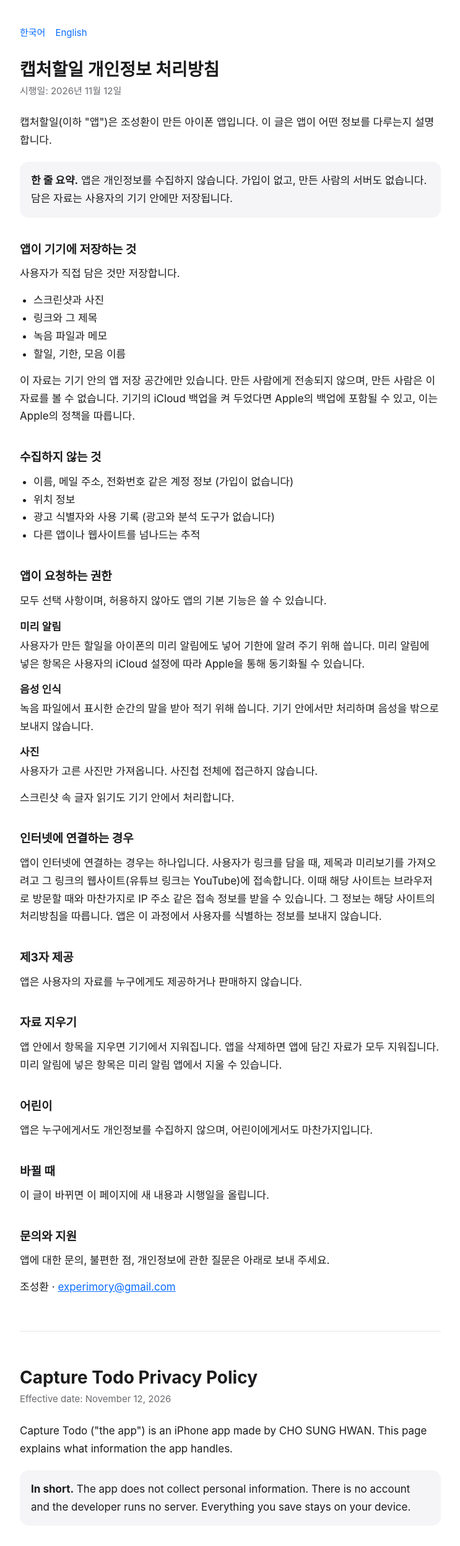
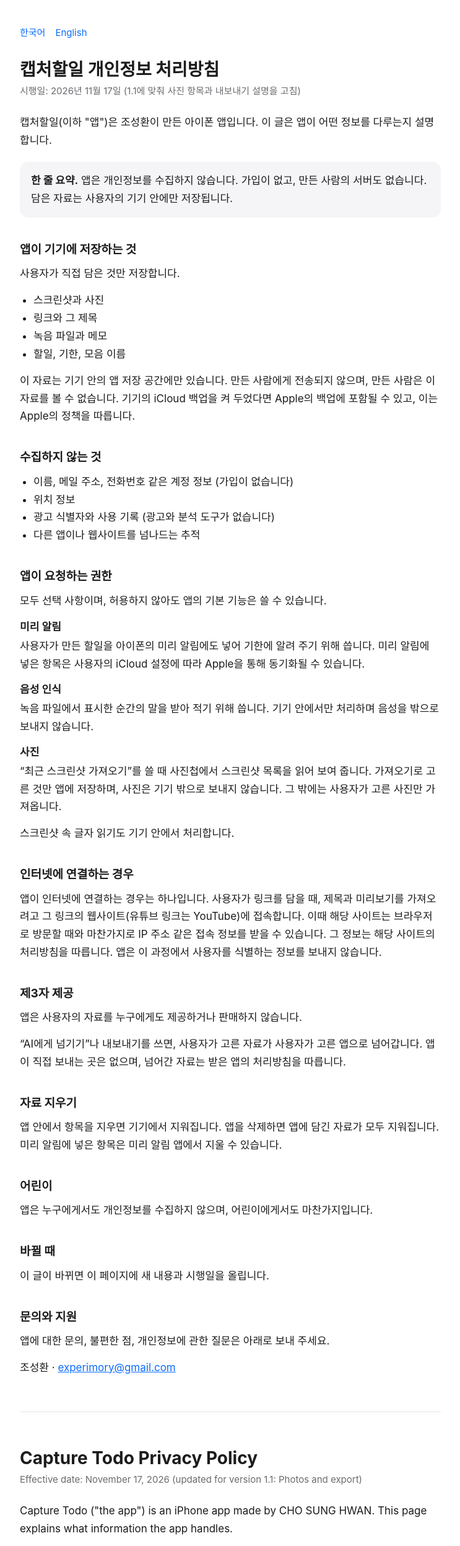
Before and after one commit to experimory-crypto/capture-todo, a plain HTML site: page index.html in a window 1280 px wide. Shown: the top 2494 px of the page at 62% size, without its empty margins (268-1011 px from the left). Drawn offline with Linux system fonts and the light colour scheme.

Commit message:
Update privacy policy for 1.1: Photos and export

```diff
--- a/index.html
+++ b/index.html
@@ -35,7 +35,7 @@
 
 <section id="ko" lang="ko">
 <h1>캡처할일 개인정보 처리방침</h1>
-<p class="date">시행일: 2026년 11월 12일</p>
+<p class="date">시행일: 2026년 11월 17일 (1.1에 맞춰 사진 항목과 내보내기 설명을 고침)</p>
 
 <p>캡처할일(이하 "앱")은 조성환이 만든 아이폰 앱입니다. 이 글은 앱이 어떤 정보를 다루는지 설명합니다.</p>
 
@@ -67,7 +67,7 @@
   <dt>음성 인식</dt>
   <dd>녹음 파일에서 표시한 순간의 말을 받아 적기 위해 씁니다. 기기 안에서만 처리하며 음성을 밖으로 보내지 않습니다.</dd>
   <dt>사진</dt>
-  <dd>사용자가 고른 사진만 가져옵니다. 사진첩 전체에 접근하지 않습니다.</dd>
+  <dd>“최근 스크린샷 가져오기”를 쓸 때 사진첩에서 스크린샷 목록을 읽어 보여 줍니다. 가져오기로 고른 것만 앱에 저장하며, 사진은 기기 밖으로 보내지 않습니다. 그 밖에는 사용자가 고른 사진만 가져옵니다.</dd>
 </dl>
 <p>스크린샷 속 글자 읽기도 기기 안에서 처리합니다.</p>
 
@@ -76,6 +76,7 @@
 
 <h2>제3자 제공</h2>
 <p>앱은 사용자의 자료를 누구에게도 제공하거나 판매하지 않습니다.</p>
+<p>“AI에게 넘기기”나 내보내기를 쓰면, 사용자가 고른 자료가 사용자가 고른 앱으로 넘어갑니다. 앱이 직접 보내는 곳은 없으며, 넘어간 자료는 받은 앱의 처리방침을 따릅니다.</p>
 
 <h2>자료 지우기</h2>
 <p>앱 안에서 항목을 지우면 기기에서 지워집니다. 앱을 삭제하면 앱에 담긴 자료가 모두 지워집니다. 미리 알림에 넣은 항목은 미리 알림 앱에서 지울 수 있습니다.</p>
@@ -95,7 +96,7 @@
 
 <section id="en" lang="en">
 <h1>Capture Todo Privacy Policy</h1>
-<p class="date">Effective date: November 12, 2026</p>
+<p class="date">Effective date: November 17, 2026 (updated for version 1.1: Photos and export)</p>
 
 <p>Capture Todo ("the app") is an iPhone app made by CHO SUNG HWAN. This page explains what information the app handles.</p>
 
@@ -127,7 +128,7 @@
   <dt>Speech Recognition</dt>
   <dd>To transcribe the moment you marked in an audio file. Processing happens on the device and audio is not sent anywhere.</dd>
   <dt>Photos</dt>
-  <dd>The app only receives the photos you pick. It does not access your whole library.</dd>
+  <dd>When you use “Import recent screenshots”, the app reads the list of screenshots in your photo library to show them to you. Only the ones you choose to import are saved in the app, and photos are not sent off the device. Otherwise the app only receives the photos you pick.</dd>
 </dl>
 <p>Reading text in screenshots also happens on the device.</p>
 
@@ -136,6 +137,7 @@
 
 <h2>Sharing with third parties</h2>
 <p>The app does not share or sell your data to anyone.</p>
+<p>When you use “Hand off to AI” or export, the material you choose goes to the app you choose. The app itself sends nothing anywhere, and what you hand off is covered by the receiving app's privacy policy.</p>
 
 <h2>Deleting your data</h2>
 <p>Deleting an item in the app removes it from your device. Deleting the app removes everything saved in it. Items added to Reminders can be deleted in the Reminders app.</p>
```
